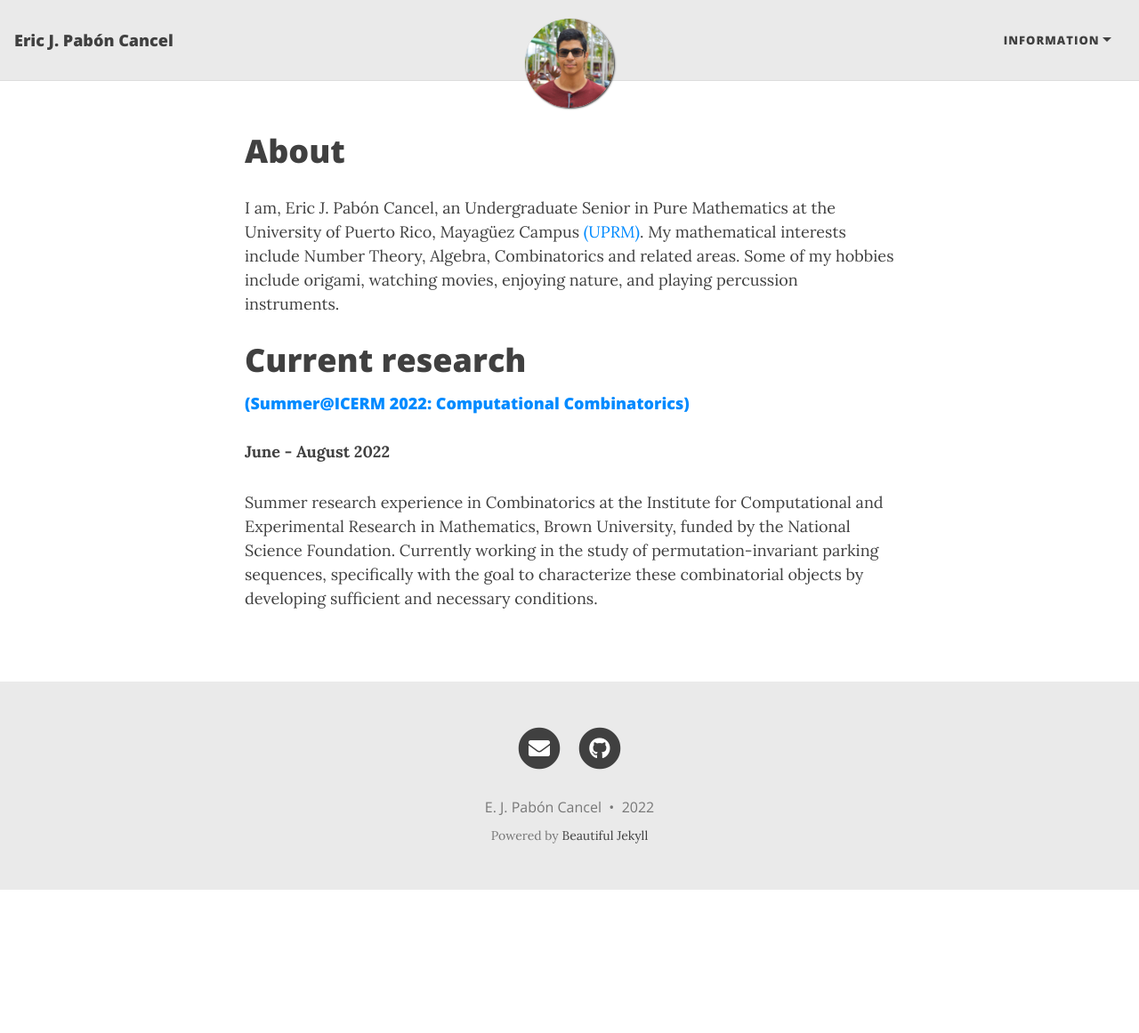
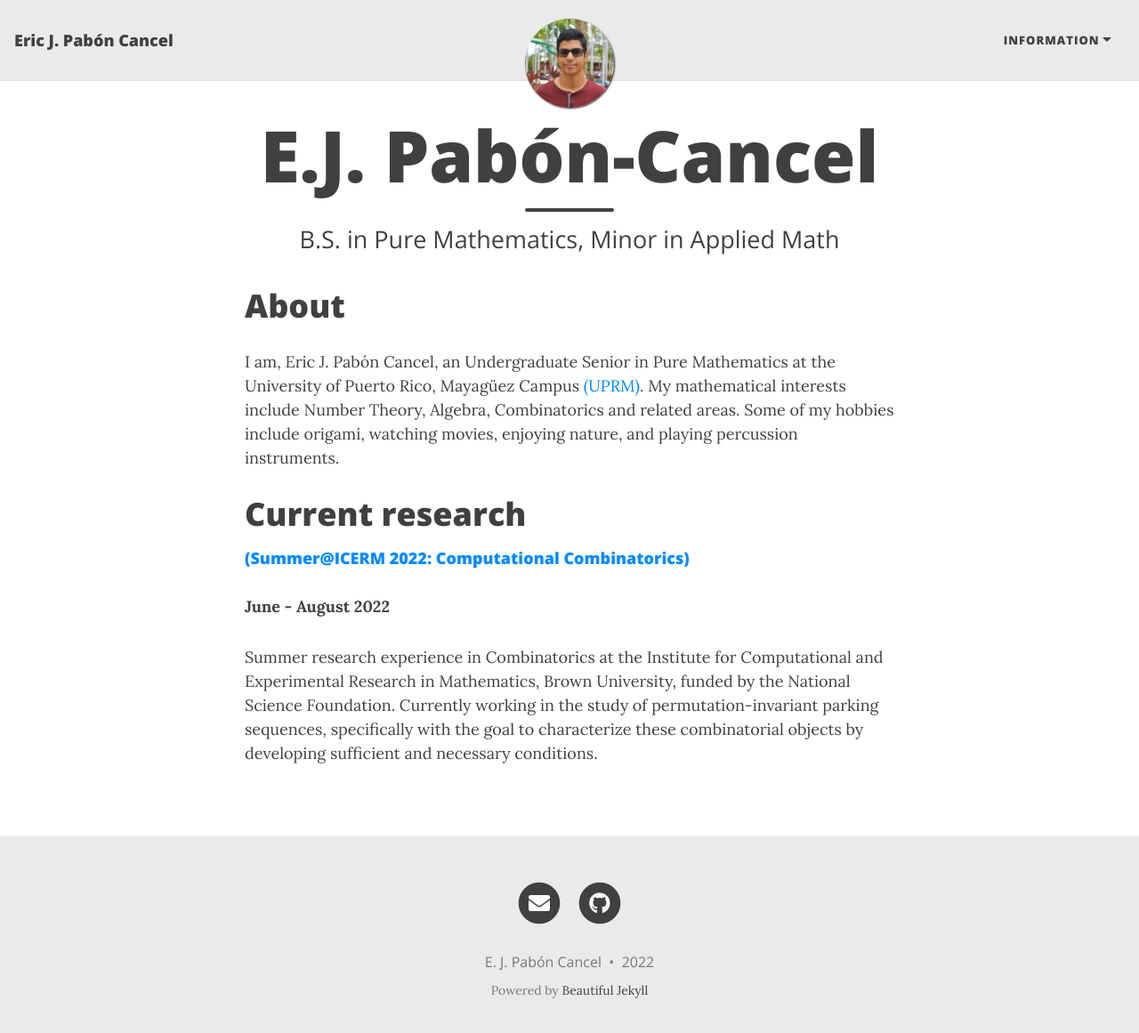
Before and after one commit to ejpaboncancel/ejpaboncancel-old.github.io, a Jekyll site: the page built from index.html, in a window 1280 px wide and 1174 px high. Shown: the top 1161 px of the window at 89% size. Built offline with Jekyll 4.4.1, drawn with Linux system fonts in a browser that asks for light colours; nearby versions of some CDN libraries; the list of posts is cut into pages by our own code.

Commit message:
Update index.html

```diff
--- a/index.html
+++ b/index.html
@@ -1,9 +1,7 @@
 ---
 layout: home
 title: E.J. Pabón-Cancel
-subtitle:
-<p>B.S. in Pure Mathematics,
-<br> Minor in Applied Math</p>
+subtitle: B.S. in Pure Mathematics, Minor in Applied Math
 ---
 
 <h1>About</h1>
```
